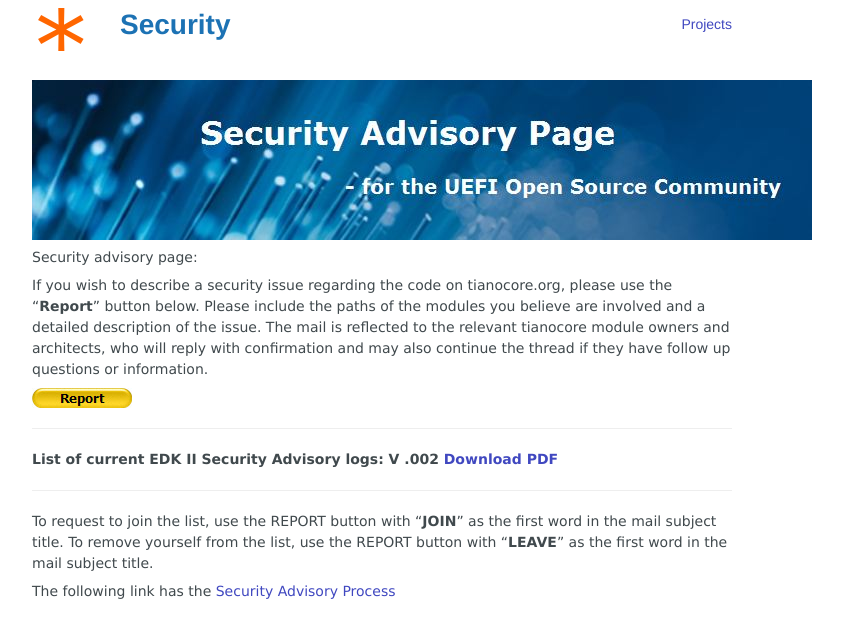
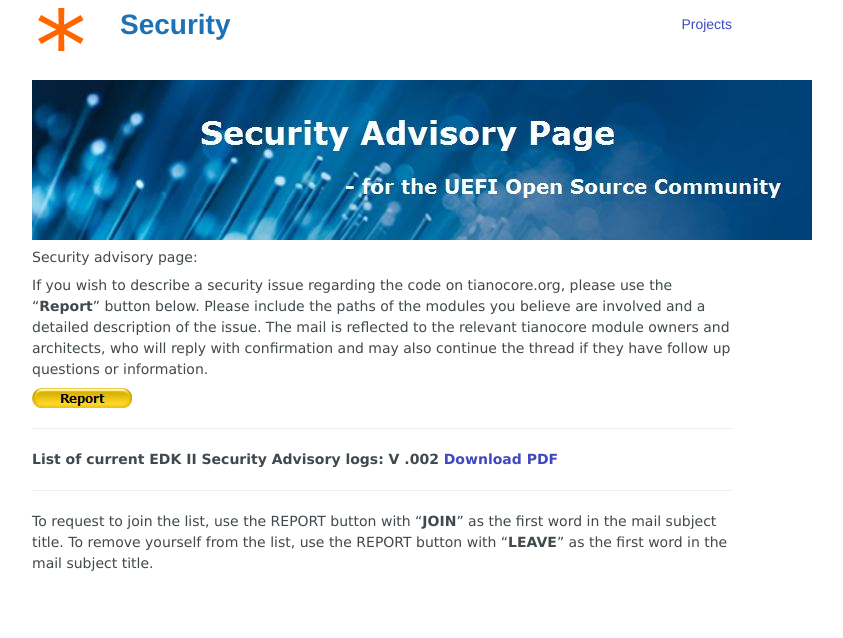
Before and after one commit to tianocore/tianocore.github.io, a Jekyll site: the page built from security/index.md, in a window 1280 px wide. Shown: the top 638 px of the page, without its empty margins (258-1101 px from the left). Built offline with Jekyll 4.4.1, drawn with Linux system fonts in a browser that asks for light colours; nearby versions of some CDN libraries.

Commit message:
Update index.md

```diff
--- a/security/index.md
+++ b/security/index.md
@@ -21,5 +21,3 @@ If you wish to describe a security issue regarding the code on tianocore.org, pl
 
 
 To request to join the list, use the REPORT button with "<b>JOIN</b>" as the first word in the mail subject title. To remove yourself from the list, use the REPORT button with "<b>LEAVE</b>" as the first word in the mail subject title.
-
-The following link has the  <a href="{{wiki}}/Security_Advisory_Process" title="Security Advisory Process "> Security Advisory Process </a>
```
